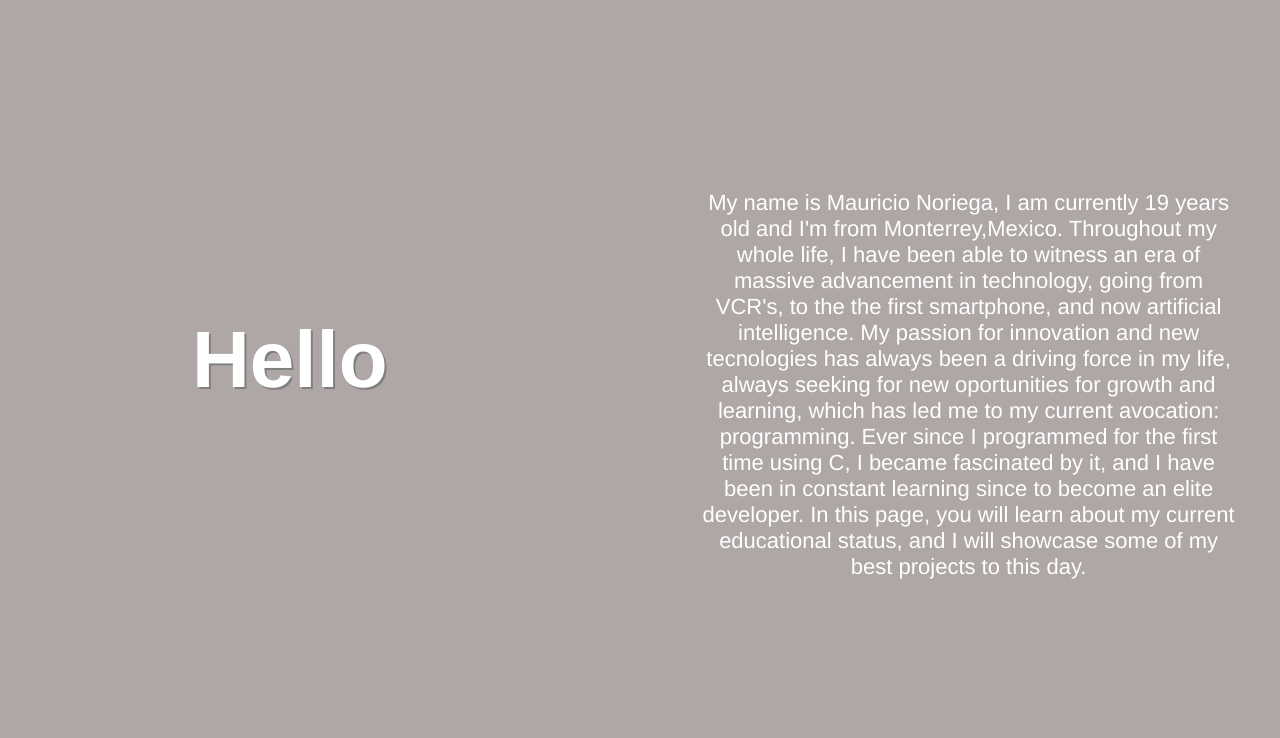
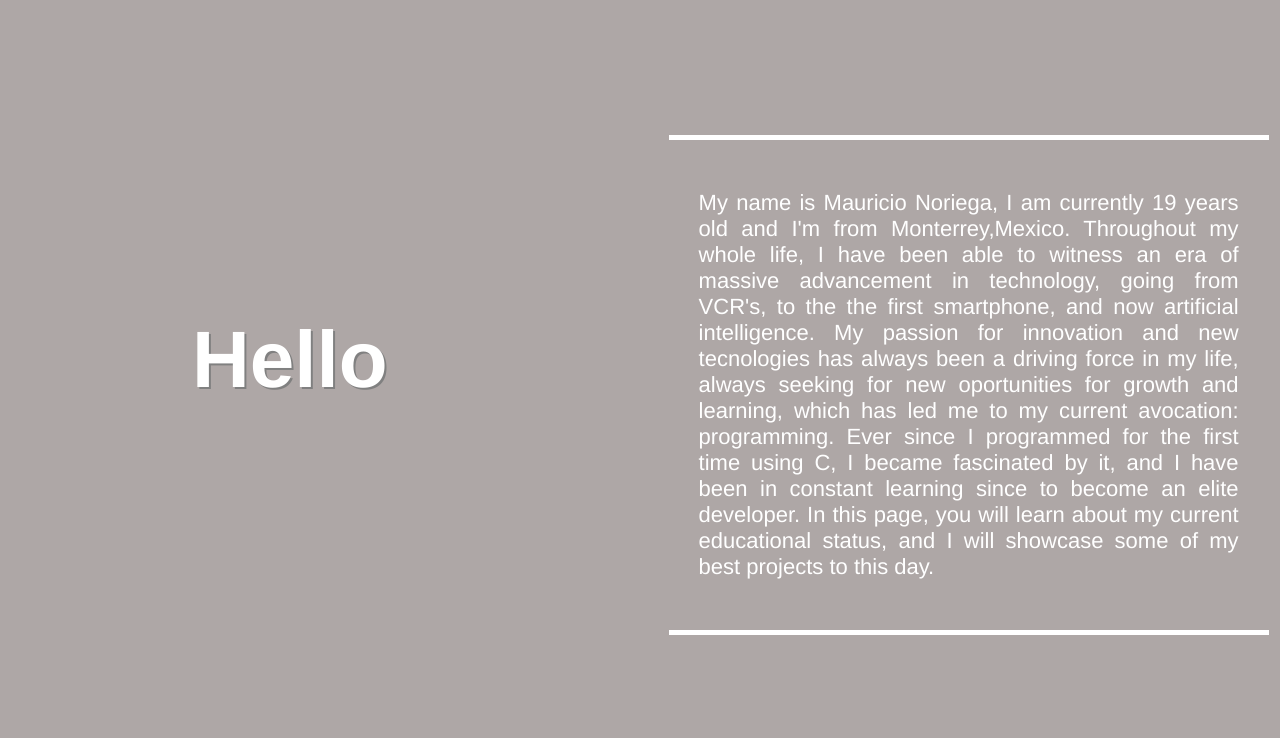
Before and after one commit to mnoriega-mx/mauricionoriega.com, a plain HTML site: page index.html in a window 1280 px wide. Shown: the part 840-1578 px from the top of the page. Drawn offline with Linux system fonts and the light colour scheme.

Commit message:
Update styles.css

```diff
--- a/styles.css
+++ b/styles.css
@@ -198,7 +198,8 @@ ABOUT ME
     transform: translate(0,-50%);
     text-align: center;
     position: relative;
-    border-radius: 50px;
+    border-top: 5px solid white;
+    border-bottom: 5px solid white;
     margin: 25px;
     width: 600px;
     height: 500px;
@@ -214,6 +215,7 @@ ABOUT ME
     justify-content: center;
     align-items: center;
     padding: 10px;
+    text-align: justify;
 }
 
 .color {
```
